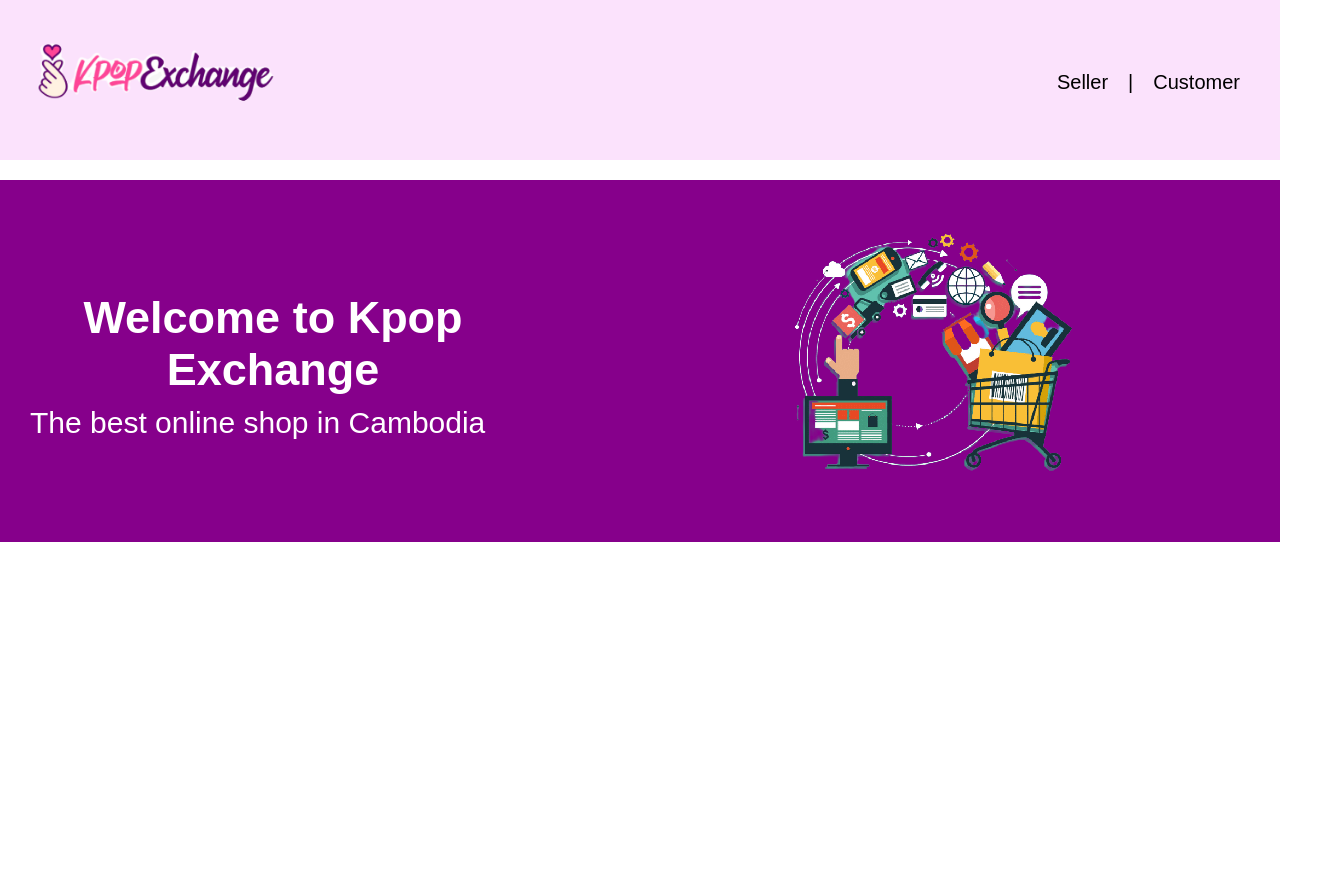
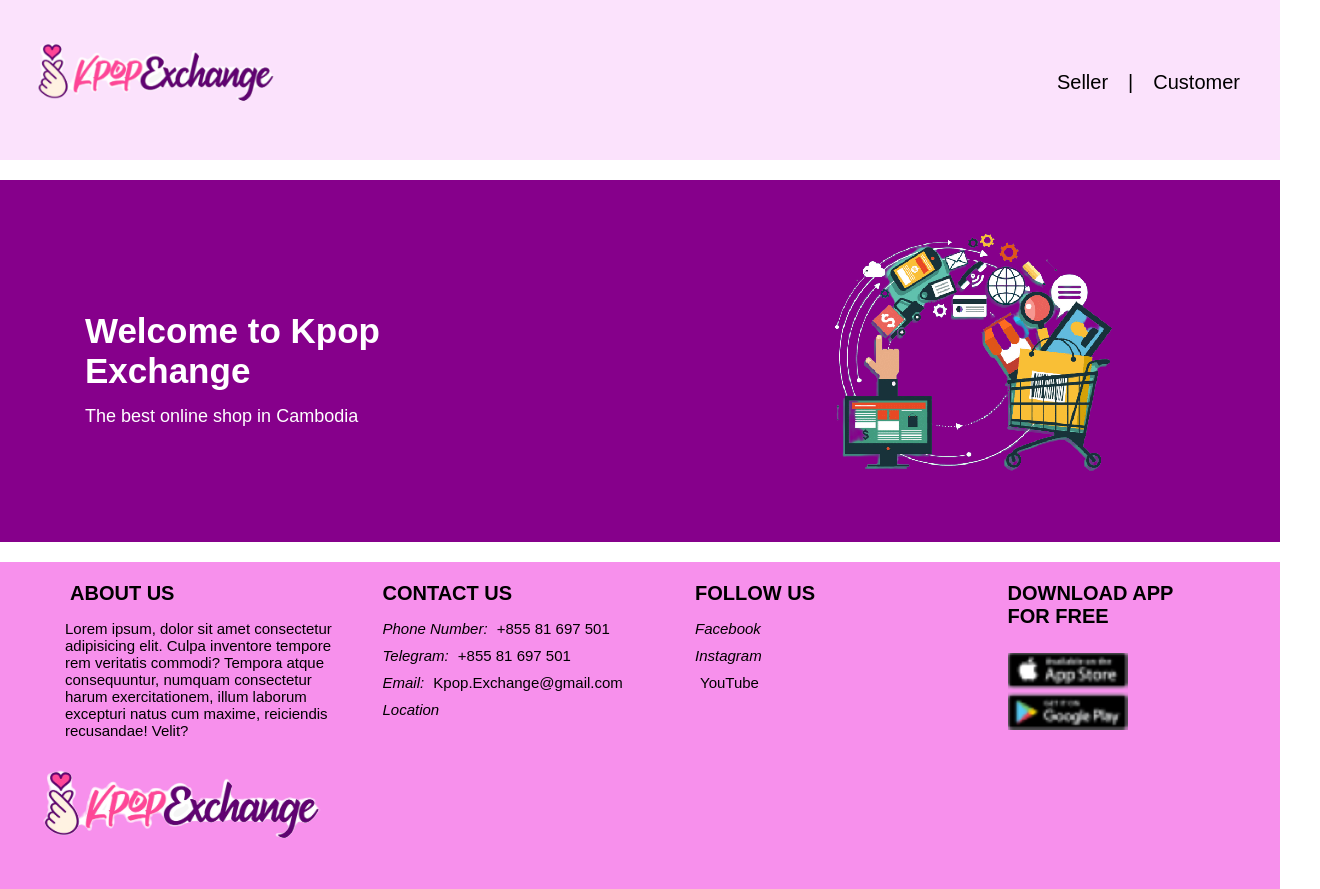
Before and after one commit to thavroth7/JS_project, a plain HTML site: page index.html in a window 1280 px wide. Shown: the whole page, 1320 px wide, since content can reach past the window. Before the commit the page ends 800 px from the top, so only its background shows below. Drawn offline with Linux system fonts and the light colour scheme.

Commit message:
[edite home css style and add footer to home page]

```diff
--- a/css/main.css
+++ b/css/main.css
@@ -652,3 +652,22 @@ h1{
     background-color: var(--main-color);
     color: white;
 }
+#welcome .title span{
+    margin-left: 15px;
+    font-size: larger;
+}
+#welcome .title h2{
+    font-size: 35px;
+    font-weight: bold;
+}
+#welcome .title{
+    margin-left: 70px;
+}
+#welcome{
+    margin-bottom: 20px;
+    display: flex;
+
+}
+#welcome .image{
+    margin-right: -40px;
+}
--- a/index.html
+++ b/index.html
@@ -24,7 +24,7 @@
     </nav>
     <div id="welcome">
         <div class="title">
-            <h1>Welcome to Kpop Exchange</h1>
+            <h2>Welcome to Kpop Exchange</h2>
             <span>The best online shop in Cambodia</span>
         </div>
         <div class="image">
@@ -32,5 +32,57 @@
         </div>
 
     </div>
+    <div id="footer">
+        <div class="footer">
+            <div class="information">
+                <div class="title">About Us</div>
+                <span>Lorem ipsum, dolor sit amet consectetur adipisicing elit. Culpa inventore tempore rem veritatis commodi? Tempora atque consequuntur, numquam consectetur harum exercitationem, illum laborum excepturi natus cum maxime, reiciendis recusandae! Velit?</span>
+            </div>
+            <div class="information">
+                <div class="title">Contact Us</div>
+                <span><i class="fa fa-phone-square" aria-hidden="true"> Phone Number:</i>
+
+                        +855 81 697 501
+                        </span>
+                <span><i class="fa fa-telegram" aria-hidden="true"> Telegram:</i>
+                        +855 81 697 501
+                        </span>
+                <span><i class="fa fa-envelope-o" aria-hidden="true"> Email:</i>
+                            Kpop.Exchange@gmail.com
+                            </span>
+                <span><i class="fa fa-map-marker" aria-hidden="true"> Location</i>
+
+                                </span>
+
+            </div>
+            <div class="information">
+                <div class="title">Follow Us</div>
+                <span><i class="fa fa-facebook-square" aria-hidden="true"> Facebook</i>
+
+
+                        </span>
+                <span><i class="fa fa-instagram" aria-hidden="true"> Instagram</i>
+
+                        </span>
+                <span><i class="fa fa-youtube-play" aria-hidden="true"></i> YouTube</i>
+
+                            </span>
+
+
+            </div>
+            <div class="information">
+                <div class="title">Download app for FREE
+                </div>
+                <div class="text">
+                    <i class="fa fa-qrcode" aria-hidden="true"></i>
+                    <img src="../../images/google play.png" alt="">
+                    </div>
+                </div>
+            </div>
+            <a href="customer.html"><img src="../../images/logo.png"></a>
+
+        </div>
+    </div>
+
 </body>
 </html>
```
